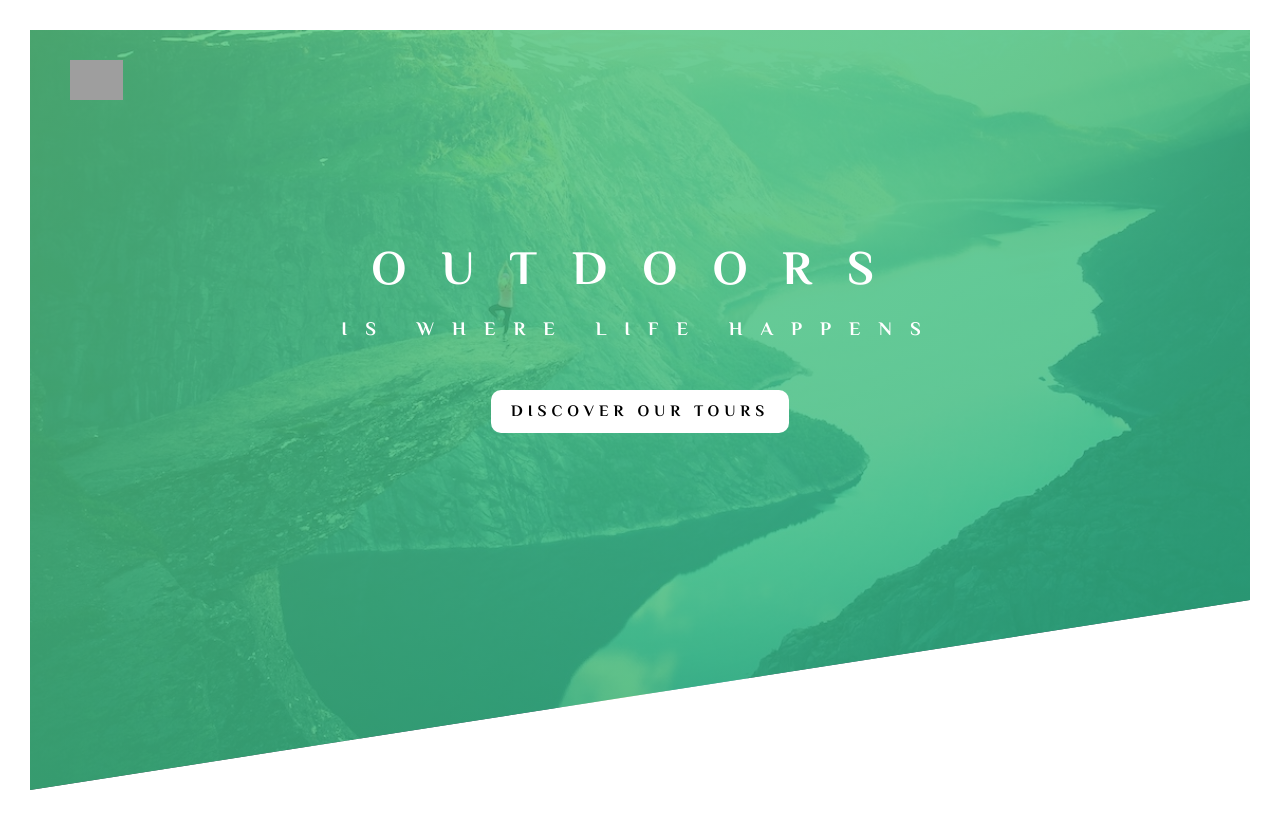
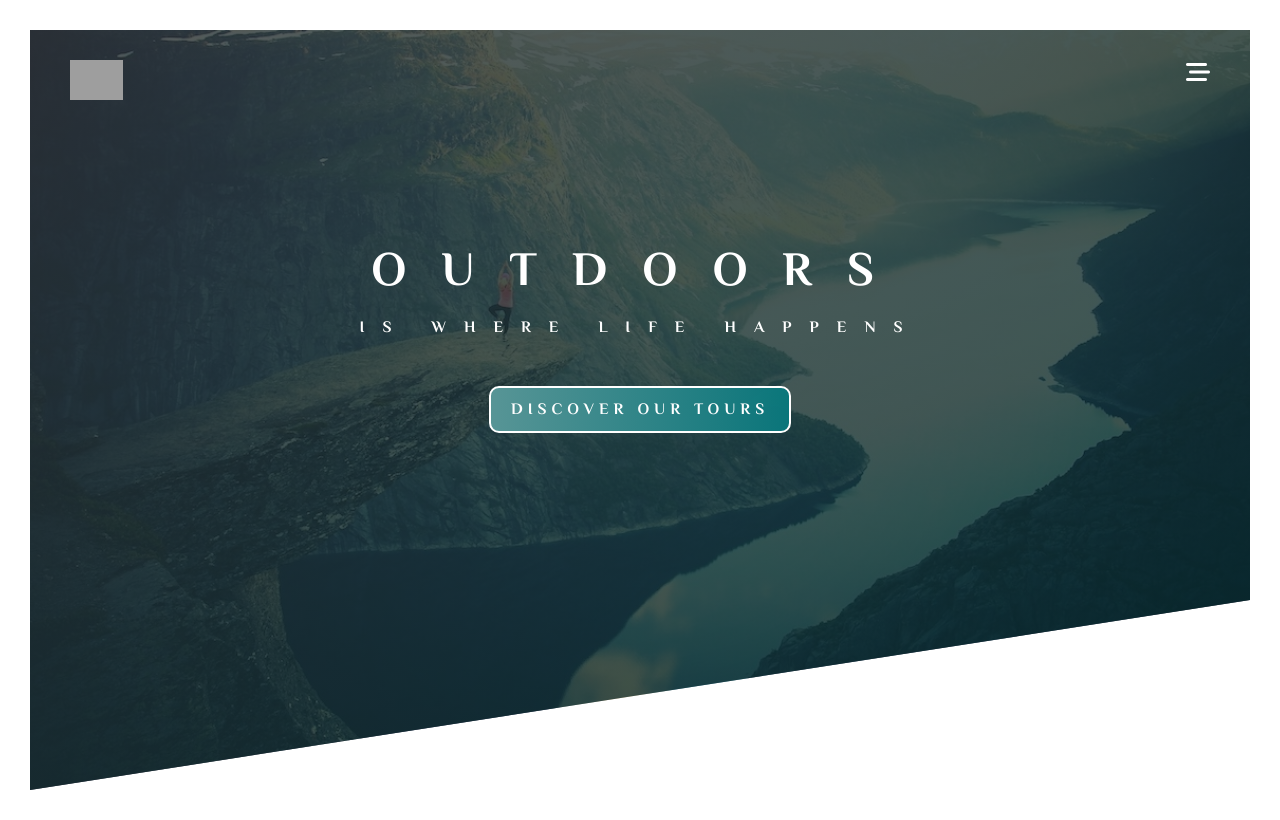
Before and after one commit to vivek-chhabra/Natours, a website: page index.html in a window 1280 px wide. Drawn offline with Linux system fonts and the light colour scheme; grey boxes are pictures that could not be loaded; files whose address does not match are found by name; a web font is replaced by a local one.

Commit message:
add sass

```diff
--- a/index.html
+++ b/index.html
@@ -12,16 +12,20 @@
     <div class="header">
         <div class="nav">
             <img src="https://afide26.github.io/Natours/img/logo-white.png" alt="">
+            <i class="fa-solid fa-bars-staggered pointer"></i>
         </div>
         <div class="header-content flex-column">
             <h1>OUTDOORS</h1>
             <h3>IS WHERE LIFE HAPPENS</h3>
-            <div class="btn">DISCOVER OUR TOURS</div>
+            <a href="#" class="btn">DISCOVER OUR TOURS</a>
         </div>
     </div>
 
     </div>
     <!-- script -->
     <script src="./script.js"></script>
+
+    <!-- fontawesome -->
+    <script src="https://kit.fontawesome.com/8f93ce6295.js" crossorigin="anonymous"></script>
 </body>
 </html>
--- /dev/null
+++ b/style.scss
@@ -0,0 +1,161 @@
+@import url("https://fonts.googleapis.com/css2?family=Amiri:wght@400;700&family=Bacasime+Antique&family=Bodoni+Moda:wght@400;500;600&family=Cormorant+Garamond:wght@300;400;500;600&family=El+Messiri:wght@400;600;700;800;900;1000&family=Great+Vibes&family=Libre+Baskerville:wght@400;700&family=Lobster+Two:wght@400;700&family=Marcellus&family=Narnoor&family=Nunito:wght@200;300;400&family=Open+Sans:wght@300;400;500;600;700&family=Sacramento&family=Ysabeau+Infant:wght@200;300;400;500;600;700&display=swap");
+
+// variables
+$light-color: #2d3334;
+$medium-green-color: #55c57a;
+$dark-color: #002a2b;
+
+*,
+*::after,
+*::before {
+    padding: 0;
+    margin: 0;
+    box-sizing: border-box;
+    transition: 0.2s ease;
+    position: relative;
+}
+
+html {
+    font-size: 62.5%;
+}
+
+body {
+    padding: 30px;
+    font-family: "El Messiri", sans-serif;
+    color: white;
+    background-color: #ffffff;
+    a {
+        text-decoration: none;
+    }
+}
+
+/* utility classes */
+
+.flex {
+    display: flex;
+}
+
+.flex-column {
+    display: flex;
+    flex-direction: column;
+}
+
+.pointer:hover {
+    cursor: pointer;
+}
+
+/* utility classes end */
+
+.header {
+    background-image: linear-gradient(to right bottom, rgba($light-color, 0.8), rgba($dark-color, 0.8)), url("./images//hero-small.jpg");
+    background-size: cover;
+    background-position: top;
+    height: 95vh;
+    clip-path: polygon(0 0, 100% 0, 100% 75%, 0 100%);
+    text-align: center;
+
+    .nav {
+        width: 100%;
+        display: flex;
+        justify-content: space-between;
+        padding-inline: 4rem;
+        padding-block: 3rem;
+        position: absolute;
+        top: 0;
+
+        img {
+            height: 4rem;
+        }
+
+        i {
+            font-size: 2.4rem;
+            color: white;
+        }
+    }
+
+    .header-content {
+        gap: 0.5rem;
+        justify-content: center;
+        align-items: center;
+        height: 80%;
+        color: white;
+
+        h1 {
+            letter-spacing: 3.5rem;
+            font-weight: 800;
+            font-size: 4.8rem;
+            animation: slide1 1.2s ease 1 forwards;
+        }
+
+        h3 {
+            letter-spacing: 1.8rem;
+            font-size: 1.6rem;
+            animation: slide2 1.2s ease 1 forwards;
+        }
+
+        .btn {
+            padding: 1rem 2rem 0.8rem 2rem;
+            font-weight: 800;
+            border-radius: 1rem;
+            background: linear-gradient(to right, #589697fd, #0a767bfd);
+            border: 2px solid white;
+            font-size: 1.6rem;
+            color: #fffffffd;
+            margin-top: 4rem;
+            letter-spacing: 0.5rem;
+            animation: slide3 1.7s ease 1 forwards;
+
+            &:hover {
+                cursor: pointer;
+                scale: 1.02;
+            }
+
+            &:active {
+                scale: 0.99;
+            }
+        }
+    }
+}
+
+@keyframes slide1 {
+    0% {
+        translate: -10rem;
+        opacity: 0;
+    }
+    80% {
+        translate: 1rem;
+    }
+    100% {
+        translate: 0px;
+        opacity: 1;
+    }
+}
+
+@keyframes slide2 {
+    0% {
+        translate: 10rem;
+        opacity: 0;
+    }
+    80% {
+        translate: -1rem;
+    }
+    100% {
+        translate: 0px;
+        opacity: 1;
+    }
+}
+
+@keyframes slide3 {
+    0% {
+        transform: translateY(4rem);
+        opacity: 0%;
+    }
+    60% {
+        transform: translateY(4rem);
+        opacity: 0;
+    }
+    100% {
+        transform: translateY(0px);
+        opacity: 1;
+    }
+}
```
Also changed, not shown: package.json (added, +14 -0 lines), style.css, 1 other file.
